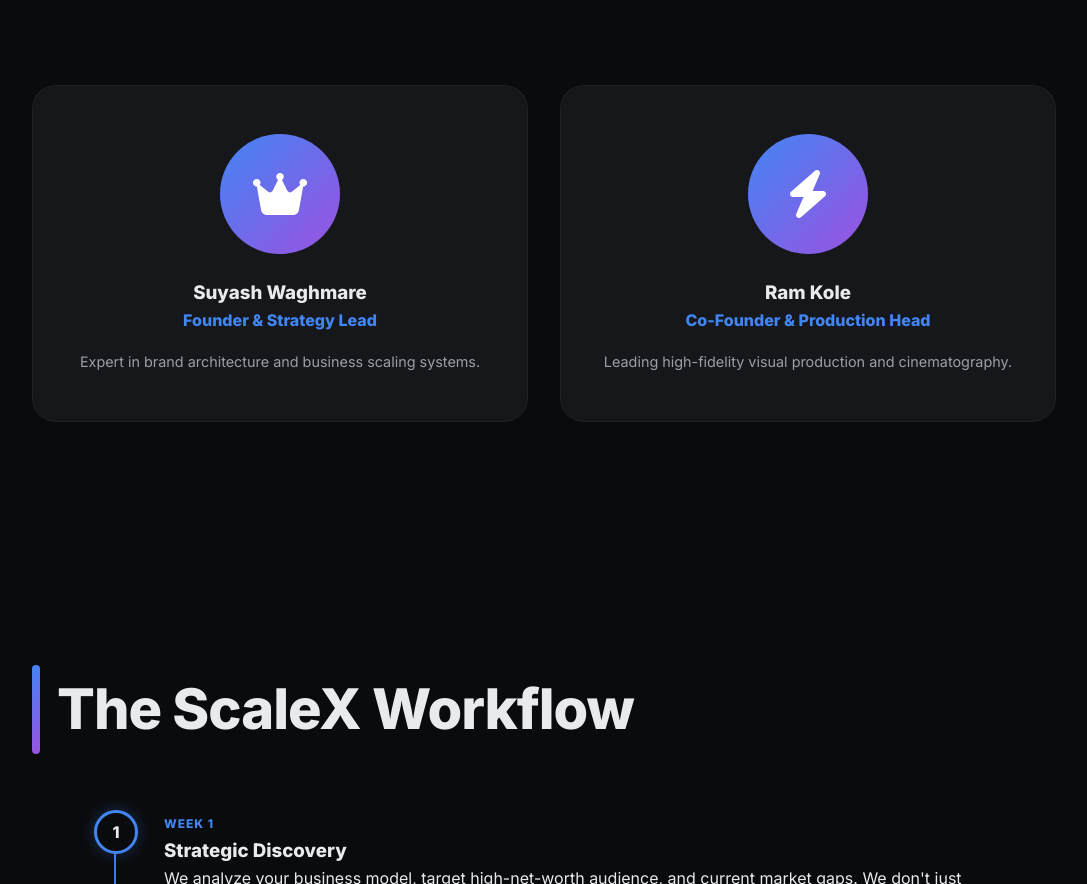
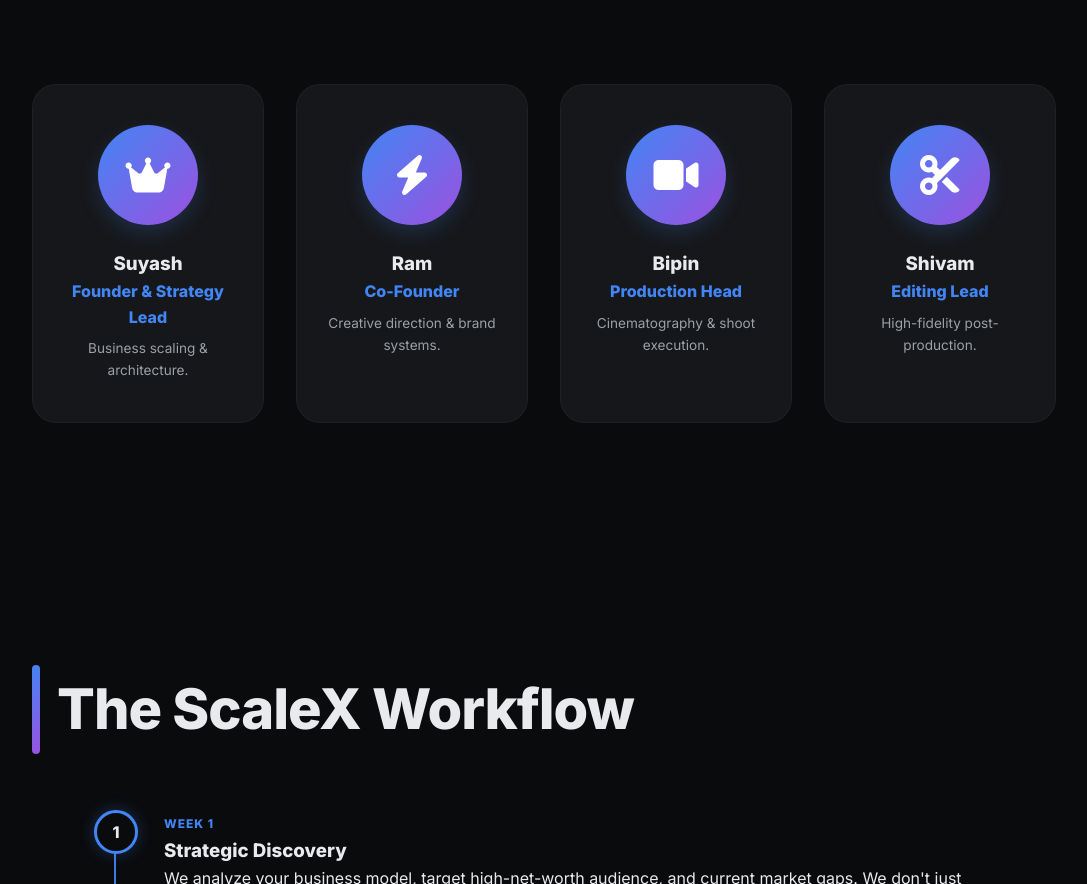
Before and after one commit to rambkole-max/scalex, a plain HTML site: page index.html in a window 1280 px wide. Shown: the part 3576-4460 px from the top of the page, without its empty margins (96-1183 px from the left). Drawn offline with Linux system fonts and the light colour scheme.

Commit message:
Update index.html

```diff
--- a/index.html
+++ b/index.html
@@ -186,9 +186,10 @@
         .contact-grid { grid-template-columns: 1.5fr 1fr; }
 
         /* --- Team Section --- */
-        .team-grid { display: grid; grid-template-columns: repeat(auto-fit, minmax(250px, 1fr)); gap: 2rem; margin-top: 2rem; }
-        .team-card { text-align: center; background: var(--bg-card); padding: 3rem 2rem; border-radius: 24px; border: 1px solid rgba(255,255,255,0.04); }
-        .team-img { width: 120px; height: 120px; background: var(--accent-gradient); border-radius: 50%; margin: 0 auto 1.5rem; display: flex; align-items: center; justify-content: center; font-size: 3rem; color: white; }
+        .team-grid { display: grid; grid-template-columns: repeat(auto-fit, minmax(220px, 1fr)); gap: 2rem; margin-top: 2rem; }
+        .team-card { text-align: center; background: var(--bg-card); padding: 2.5rem 1.5rem; border-radius: 24px; border: 1px solid rgba(255,255,255,0.04); transition: 0.3s; }
+        .team-card:hover { border-color: var(--primary); transform: scale(1.02); }
+        .team-img { width: 100px; height: 100px; background: var(--accent-gradient); border-radius: 50%; margin: 0 auto 1.5rem; display: flex; align-items: center; justify-content: center; font-size: 2.5rem; color: white; box-shadow: 0 8px 20px rgba(66, 133, 244, 0.2); }
 
         @media (max-width: 900px) {
             .contact-grid { grid-template-columns: 1fr; }
@@ -311,15 +312,27 @@
   <div class="team-grid stagger-container">
     <div class="team-card">
         <div class="team-img"><i class="fa-solid fa-crown"></i></div>
-        <h3>Suyash Waghmare</h3>
-        <p style="color: var(--primary); font-weight: 800; margin-bottom: 1rem;">Founder & Strategy Lead</p>
-        <p style="font-size: 0.9rem; color: var(--text-dim);">Expert in brand architecture and business scaling systems.</p>
+        <h3>Suyash</h3>
+        <p style="color: var(--primary); font-weight: 800; margin-bottom: 0.5rem;">Founder & Strategy Lead</p>
+        <p style="font-size: 0.85rem; color: var(--text-dim);">Business scaling & architecture.</p>
     </div>
     <div class="team-card">
         <div class="team-img"><i class="fa-solid fa-bolt"></i></div>
-        <h3>Ram Kole</h3>
-        <p style="color: var(--primary); font-weight: 800; margin-bottom: 1rem;">Co-Founder & Production Head</p>
-        <p style="font-size: 0.9rem; color: var(--text-dim);">Leading high-fidelity visual production and cinematography.</p>
+        <h3>Ram</h3>
+        <p style="color: var(--primary); font-weight: 800; margin-bottom: 0.5rem;">Co-Founder</p>
+        <p style="font-size: 0.85rem; color: var(--text-dim);">Creative direction & brand systems.</p>
+    </div>
+    <div class="team-card">
+        <div class="team-img"><i class="fa-solid fa-video"></i></div>
+        <h3>Bipin</h3>
+        <p style="color: var(--primary); font-weight: 800; margin-bottom: 0.5rem;">Production Head</p>
+        <p style="font-size: 0.85rem; color: var(--text-dim);">Cinematography & shoot execution.</p>
+    </div>
+    <div class="team-card">
+        <div class="team-img"><i class="fa-solid fa-scissors"></i></div>
+        <h3>Shivam</h3>
+        <p style="color: var(--primary); font-weight: 800; margin-bottom: 0.5rem;">Editing Lead</p>
+        <p style="font-size: 0.85rem; color: var(--text-dim);">High-fidelity post-production.</p>
     </div>
   </div>
 </section>
```
